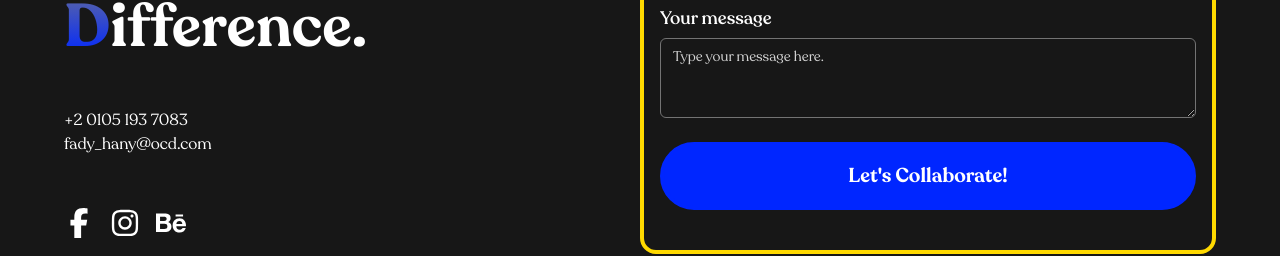
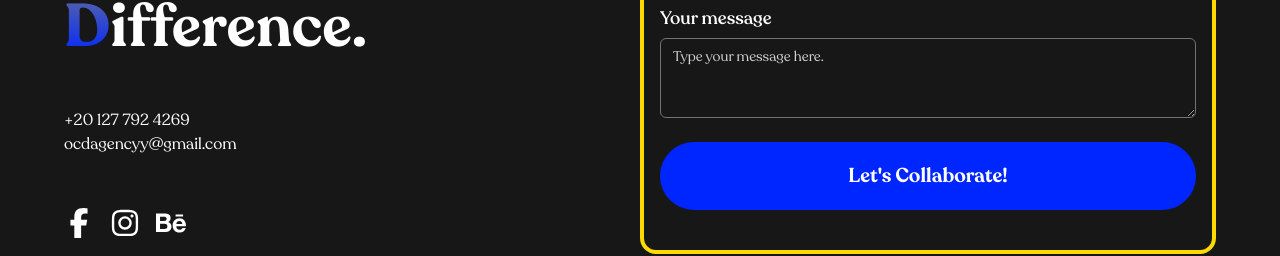
Before and after one commit to daniel-d7a/ocd-new-landing-page, a Next.js app: page / in a window 1280 px wide. Shown: the part 9326-9582 px from the top of the page. Built offline with nearby package versions, Linux system fonts and the light colour scheme.

Commit message:
updated the footer

```diff
--- a/src/components/layout/Footer.tsx
+++ b/src/components/layout/Footer.tsx
@@ -43,8 +43,8 @@ export const Footer = () => {
           </div>
         </div>
         <div className="my-8">
-          <p>+2 0105 193 7083</p>
-          <p>fady_hany@ocd.com</p>
+          <p>+20 127 792 4269</p>
+          <p>ocdagencyy@gmail.com</p>
         </div>
         <div className="flex gap-4">
           <a
@@ -62,7 +62,7 @@ export const Footer = () => {
             <FaInstagram size={30} />
           </a>
           <a
-            href="https://www.instagram.com/ocd_digital_marketing_agency/"
+            href="https://www.behance.net/ocddigitalmarketing"
             target="_blank"
             rel="noreferrer"
           >
```
